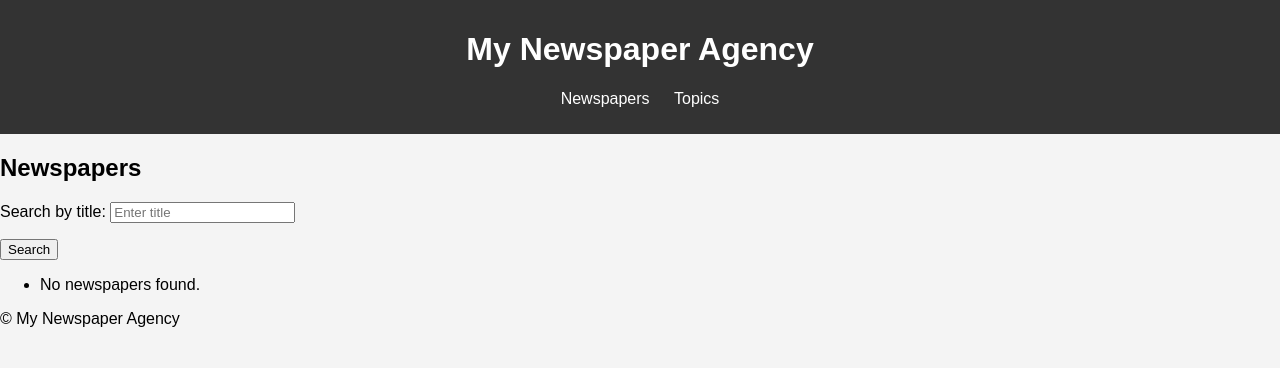
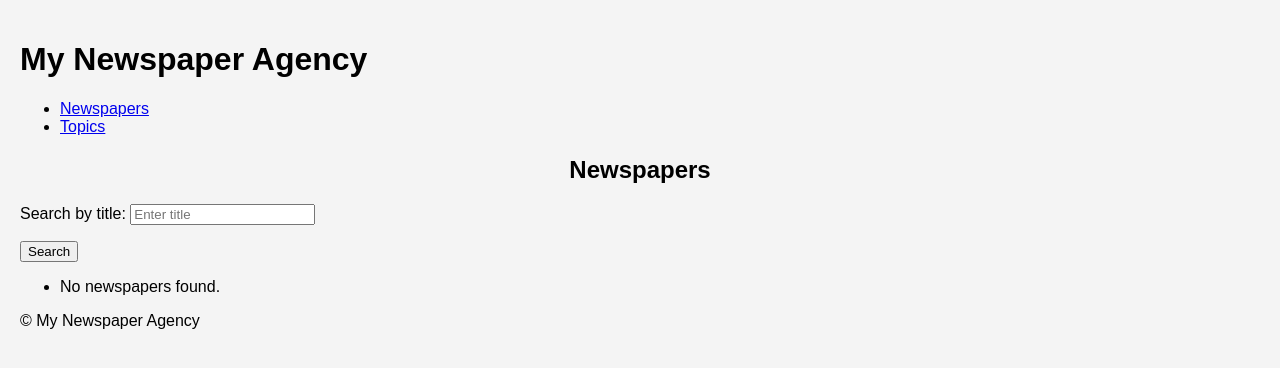
Before and after one commit to Poznanskyi/Newspaper-Agency, a Django app: page /newspapers/ in a window 1280 px wide. Shown: the top 368 px of the page. Run offline with Django 5.2, Linux system fonts and the light colour scheme; the visitor is signed in with stand-in values (Sample User, id 1); data that the repository does not hold is empty.

Commit message:
creaate static/css/styles and modified newspapers/forms, urls, views

```diff
--- a/static/css/styles.css
+++ b/static/css/styles.css
@@ -1,28 +1,52 @@
 body {
     font-family: Arial, sans-serif;
+    background-color: #f4f4f4;
     margin: 0;
-    padding: 0;
-    background-color: #f4f4f4;
+    padding: 20px;
 }
 
-header {
-    background: #333;
-    color: #fff;
-    padding: 10px 0;
-    text-align: center;
+.container {
+    max-width: 800px;
+    margin: 0 auto;
 }
 
-nav ul {
-    list-style: none;
-    padding: 0;
+h2 {
+    text-align: center;
+    margin-bottom: 20px;
 }
 
-nav ul li {
-    display: inline;
-    margin: 0 10px;
+.newspaper-list {
+    display: grid;
+    grid-template-columns: repeat(auto-fill, minmax(300px, 1fr));
+    gap: 20px;
 }
 
-nav ul li a {
-    color: #fff;
+.newspaper-card {
+    background: white;
+    border-radius: 8px;
+    box-shadow: 0 2px 5px rgba(0, 0, 0, 0.1);
+    padding: 15px;
+    transition: transform 0.2s;
+}
+
+.newspaper-card:hover {
+    transform: scale(1.05);
+}
+
+.newspaper-card h3 {
+    margin: 0;
+}
+
+.read-more {
+    display: inline-block;
+    margin-top: 10px;
+    padding: 8px 15px;
+    background: #007BFF;
+    color: white;
     text-decoration: none;
+    border-radius: 5px;
 }
+
+.read-more:hover {
+    background: #0056b3;
+}
```
